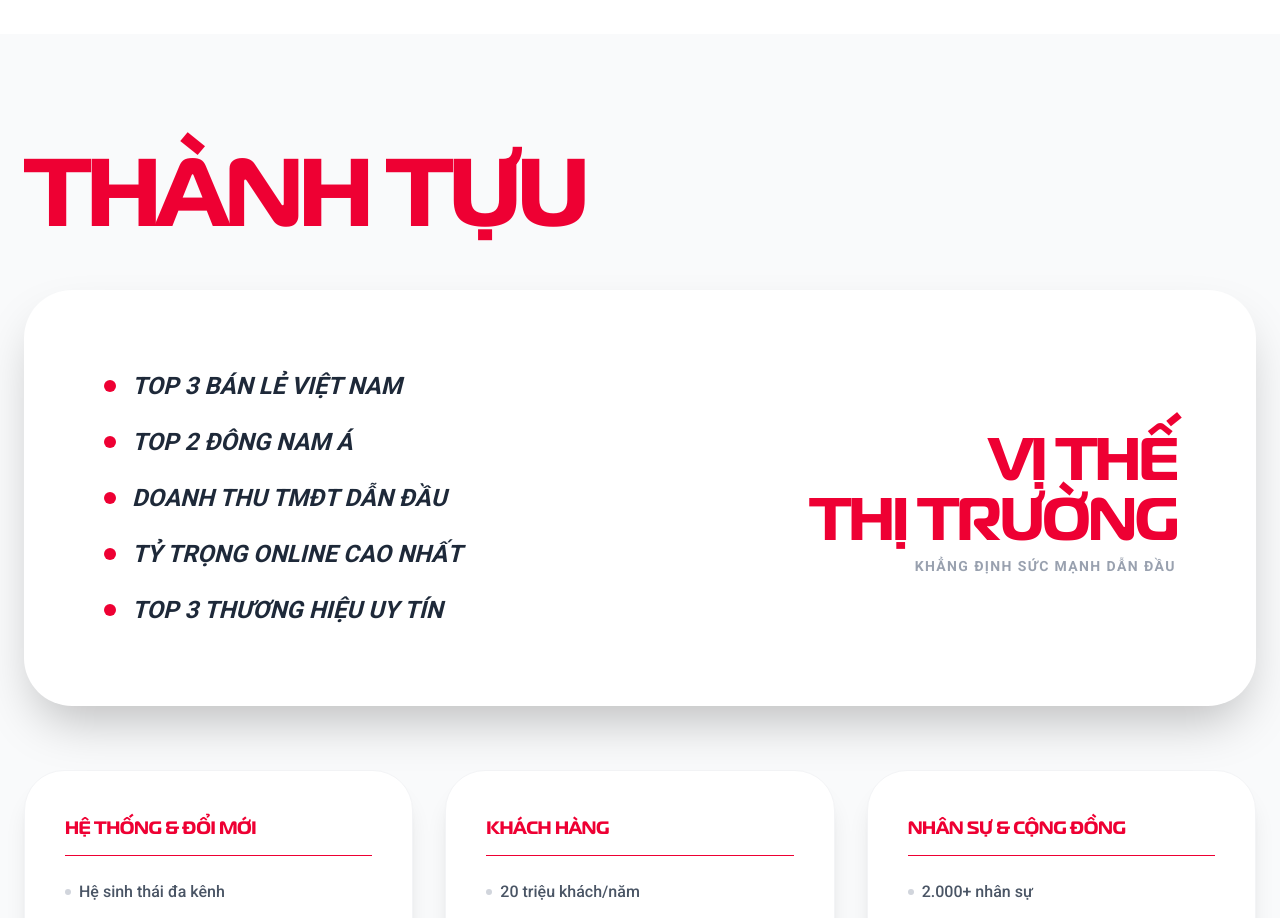
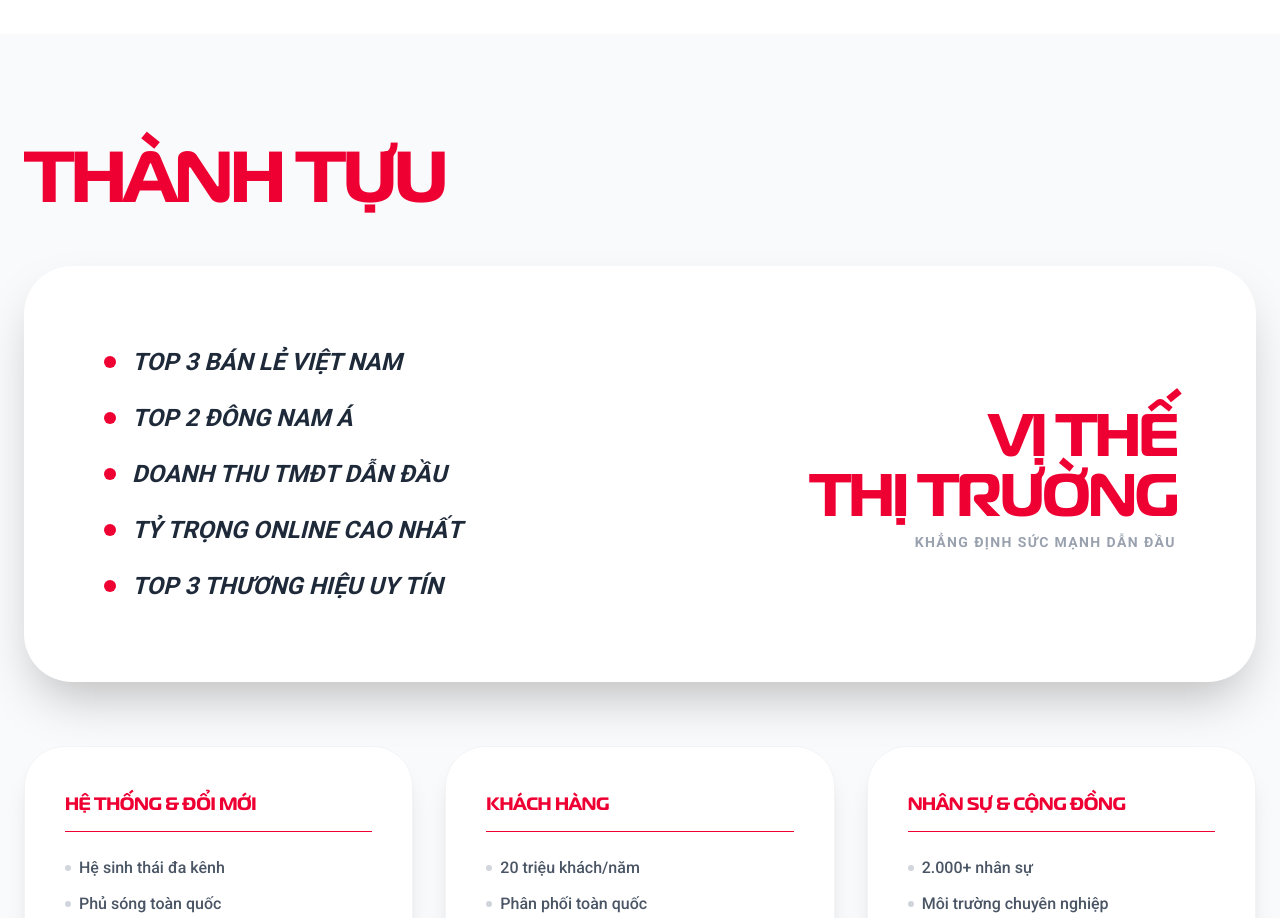
Before and after one commit to nab104/viettel, a Next.js app in the folder frontend/: page /hanh-trinh in a window 1280 px wide. Shown: the part 2500-3418 px from the top of the page. Built offline with nearby package versions, Linux system fonts and the light colour scheme; no server answers.

Commit message:
style: reduce 'THÀNH TỰU' font size

```diff
--- a/frontend/src/app/hanh-trinh/page.tsx
+++ b/frontend/src/app/hanh-trinh/page.tsx
@@ -182,7 +182,7 @@ export default function HanhTrinhPage() {
       {/* 3. THÀNH TỰU (White Stats) */}
       <section className="py-24 bg-gray-50">
         <div className="container mx-auto px-6 max-w-7xl">
-           <h2 className="text-viettel font-black text-6xl md:text-8xl uppercase mb-96 tracking-tighter leading-none relative z-10">THÀNH TỰU</h2>
+           <h2 className="text-viettel font-black text-5xl md:text-7xl uppercase mb-96 tracking-tighter leading-none relative z-10">THÀNH TỰU</h2>
 
            <div className="bg-white rounded-[3rem] shadow-2xl p-12 md:p-20 flex flex-col md:flex-row items-center gap-16 relative -mt-80">
              <div className="flex-1 space-y-6">
```
